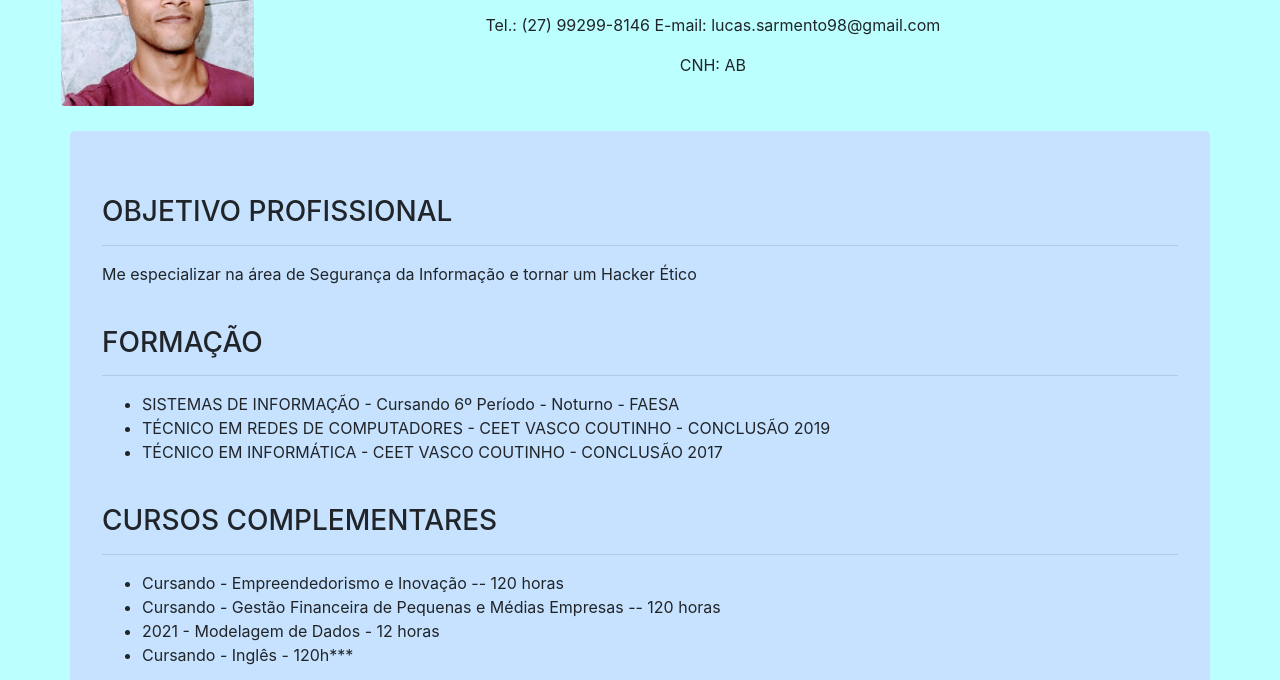
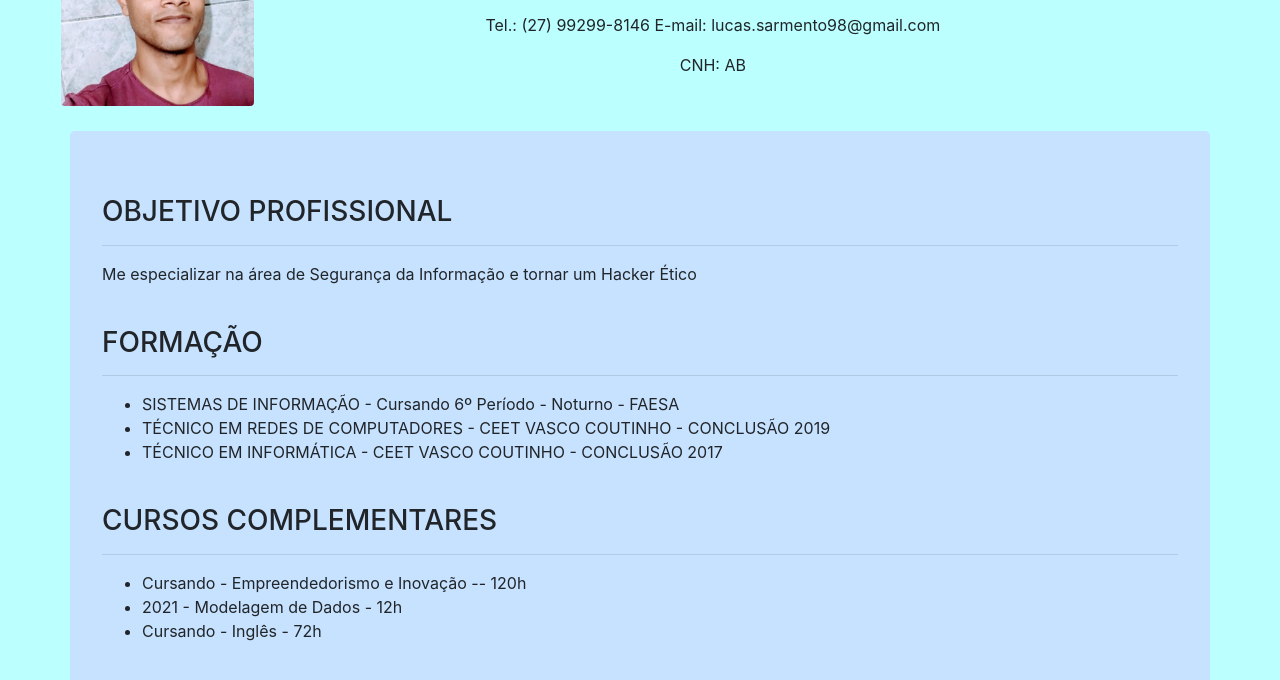
Before and after one commit to cacosgomes/cacosgomes.github.io, a plain HTML site: page index.html in a window 1280 px wide. Shown: the part 120-800 px from the top of the page. Drawn offline with nearby package versions, Linux system fonts and the light colour scheme.

Commit message:
Update index.html

```diff
--- a/index.html
+++ b/index.html
@@ -44,10 +44,9 @@
 <H3>CURSOS COMPLEMENTARES</H3>
 <hr>
 <ul>
-	<li>Cursando - Empreendedorismo e Inovação -- 120 horas </li>
-	<li>Cursando - Gestão Financeira de Pequenas e Médias Empresas -- 120 horas</li>
-	<li>2021 - Modelagem de Dados - 12 horas</li>
-	<li>Cursando - Inglês - 120h***</li>
+	<li>Cursando - Empreendedorismo e Inovação -- 120h </li>
+	<li>2021 - Modelagem de Dados - 12h </li>
+	<li>Cursando - Inglês - 72h</li>
 </ul>
 <br>
 <h3>EXPERIÊNCIA PROFISSIONAL</h3>
```
